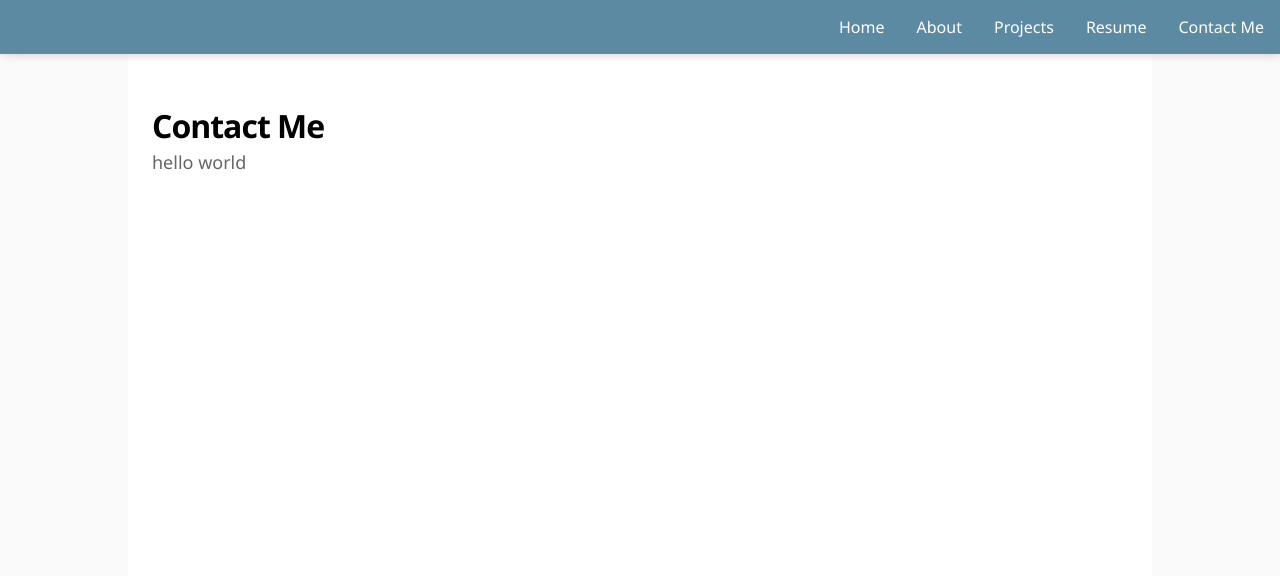
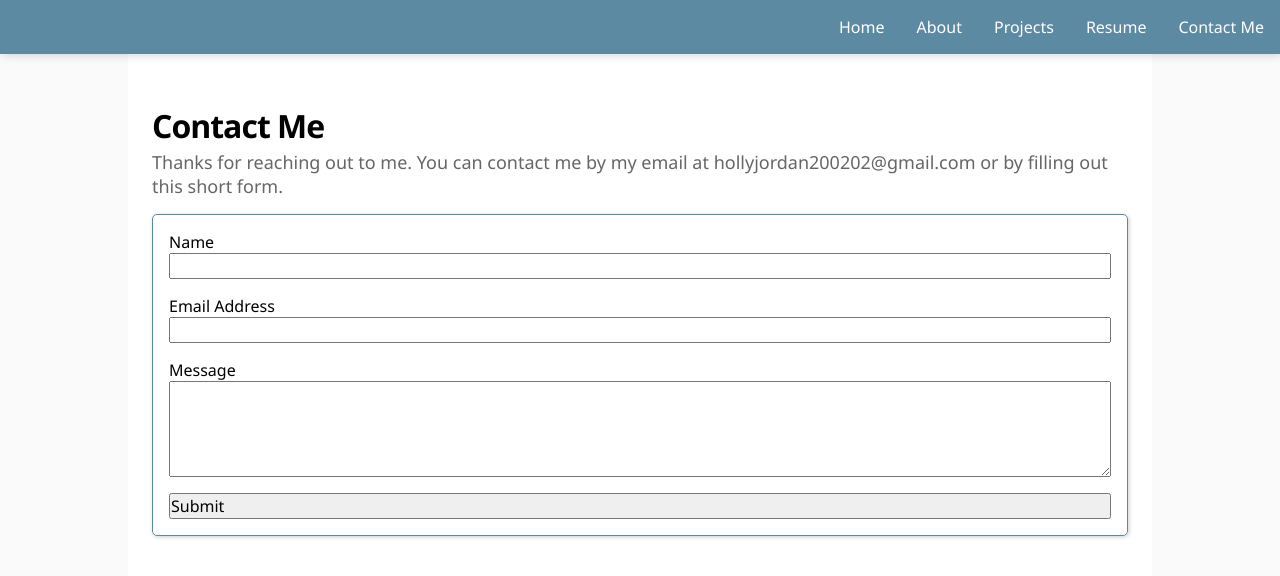
Before and after one commit to hollyejordan/portfolio, a Next.js app: page /contact in a window 1280 px wide. Shown: the top 576 px of the page. Built offline with nearby package versions, Linux system fonts and the light colour scheme.

Commit message:
Create contact form

```diff
--- a/app/components/LinkButton/LinkButton.module.css
+++ b/app/components/LinkButton/LinkButton.module.css
@@ -4,7 +4,6 @@
     text-decoration: none;
     color: white;
     padding: 10px 10px;
-    transition: 0.2s;
     margin-top: var(--spacing);
     display: inline-block;
     border-radius: 5px;
@@ -19,5 +18,6 @@
 
   .button {
     padding: 5px 10px;
+    transition: 0.2s;
   }
 }
--- /dev/null
+++ b/app/contact/page.module.css
@@ -0,0 +1,26 @@
+.desc {
+    text-wrap: wrap;
+}
+
+.form {
+    display: flex;
+    flex-direction: column;
+    padding: var(--spacing);
+    gap: var(--spacing);
+    border: 1px solid var(--primary-colour);
+    box-shadow: 1px 1px 4px rgba(0, 0, 0, 0.2);
+    border-radius: 5px;
+    margin-top: var(--spacing);
+}
+
+.form * {
+    display: flex;
+    flex-direction: column;
+    width: 100%;
+    font: var(--font);
+}
+
+.message {
+
+    min-height: 6rem;
+}
--- a/app/contact/page.tsx
+++ b/app/contact/page.tsx
@@ -1,8 +1,42 @@
+import Form from 'next/form'
+import styles from "./page.module.css";
+
 export default function Contact() {
+
+  const formAction = async (formData: FormData) => {
+
+    'use server'
+
+    const name = formData.get("name");
+    const email = formData.get("email");
+    const message = formData.get("message");
+    console.log(name);
+    console.log(email);
+    console.log(message);
+  }
+
   return (
     <>
-    <h1>Contact Me</h1>
-    <p>hello world</p>
+      <h1>Contact Me</h1>
+      <p className={styles.desc}>Thanks for reaching out to me. You can contact me by my email at hollyjordan200202@gmail.com or by filling out this short form.</p>
+      <Form className={styles.form} action={formAction}>
+        <label>
+          Name
+          <input name="name" />
+        </label>
+
+        <label>
+          Email Address
+          <input name="email" />
+        </label>
+
+        <label>
+          Message
+          <textarea className={styles.message} name="message" />
+        </label>
+
+        <button type="submit">Submit</button>
+      </Form>
     </>
   );
 }
--- a/app/globals.css
+++ b/app/globals.css
@@ -12,7 +12,9 @@
 
   --underneath-box-shadow: 2px 2px 10px rgba(0, 0, 0, 0.2);
 
-  font-family: 'Segoe UI', Tahoma, Geneva, Verdana, sans-serif;
+  --font: 'Segoe UI', Tahoma, Geneva, Verdana, sans-serif;
+
+  font-family: var(--font);
 }
 
 html,
```
